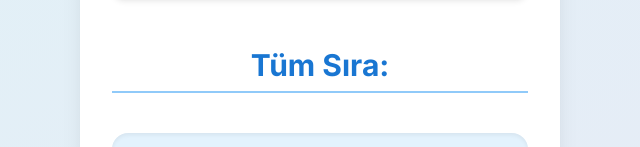
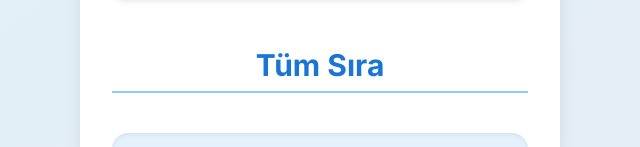
Before and after one commit to Bedirhan3428/myapp, a React (Create React App) app: page / in a window 1280 px wide. Shown: the part 282-429 px from the top of the page, without its empty margins (340-980 px from the left). Built offline with nearby package versions, Linux system fonts and the light colour scheme.

Commit message:
Update App.js

```diff
--- a/src/App.js
+++ b/src/App.js
@@ -98,7 +98,7 @@ function App() {
           </div>
         )}
 
-        <h2 className="list-title">Tüm Sıra:</h2>
+        <h2 className="list-title">Tüm Sıra</h2>
         <ul className="people-list">
           {people.map((person, index) => (
             <li key={index}>
```
